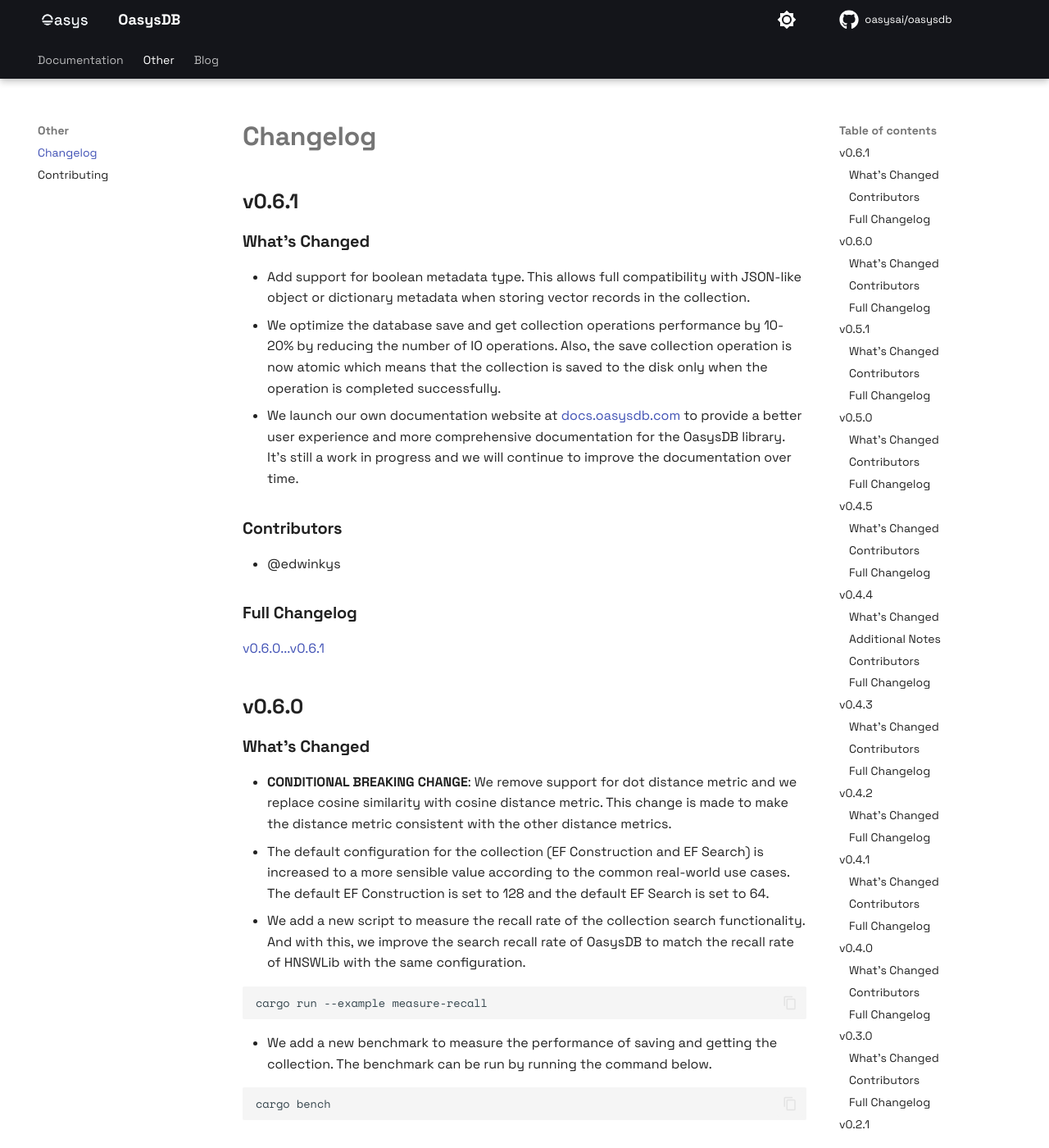
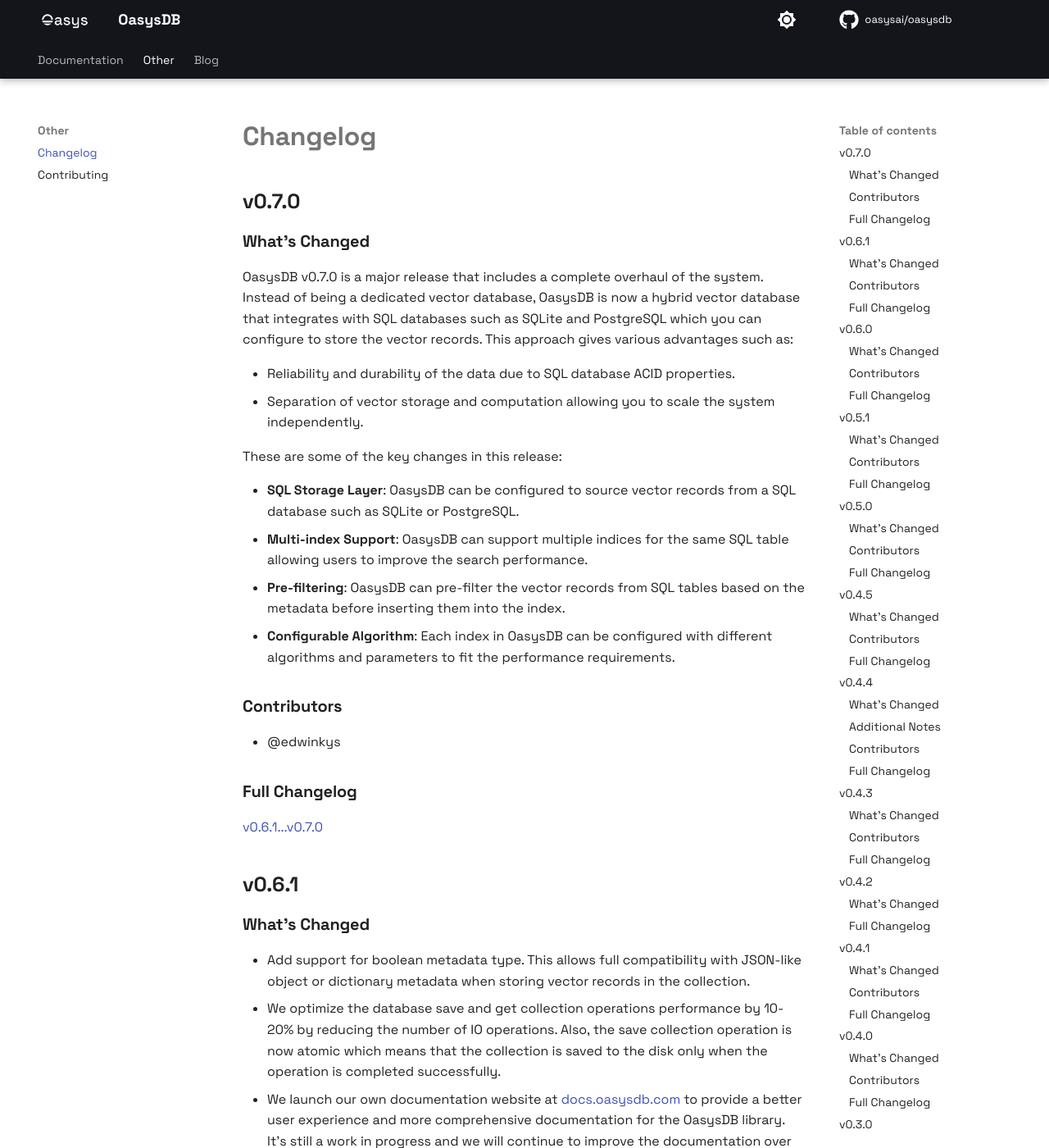
Before and after one commit to oasysai/oasysdb, an MkDocs documentation site: the page built from docs/changelog.md, in a window 1280 px wide and 1400 px high. Shown: the whole window at 82% size. Built offline with MkDocs 1.6.1 and Material for MkDocs 9.7.7, drawn with Linux system fonts in a browser that asks for light colours; comment, search, counter and statistics services are not loaded.

Commit message:
feat: add v0.7.0 changelog

```diff
--- a/docs/changelog.md
+++ b/docs/changelog.md
@@ -1,4 +1,37 @@
 # Changelog
+
+## v0.7.0
+
+### What's Changed
+
+OasysDB v0.7.0 is a major release that includes a complete overhaul of the
+system. Instead of being a dedicated vector database, OasysDB is now a hybrid
+vector database that integrates with SQL databases such as SQLite and PostgreSQL
+which you can configure to store the vector records. This approach gives various
+advantages such as:
+
+- Reliability and durability of the data due to SQL database ACID properties.
+- Separation of vector storage and computation allowing you to scale the system
+  independently.
+
+These are some of the key changes in this release:
+
+- **SQL Storage Layer**: OasysDB can be configured to source vector records from
+  a SQL database such as SQLite or PostgreSQL.
+- **Multi-index Support**: OasysDB can support multiple indices for the same SQL
+  table allowing users to improve the search performance.
+- **Pre-filtering**: OasysDB can pre-filter the vector records from SQL tables
+  based on the metadata before inserting them into the index.
+- **Configurable Algorithm**: Each index in OasysDB can be configured with
+  different algorithms and parameters to fit the performance requirements.
+
+### Contributors
+
+- @edwinkys
+
+### Full Changelog
+
+[v0.6.1...v0.7.0](https://github.com/oasysai/oasysdb/compare/v0.6.1...v0.7.0)
 
 ## v0.6.1
 
```
